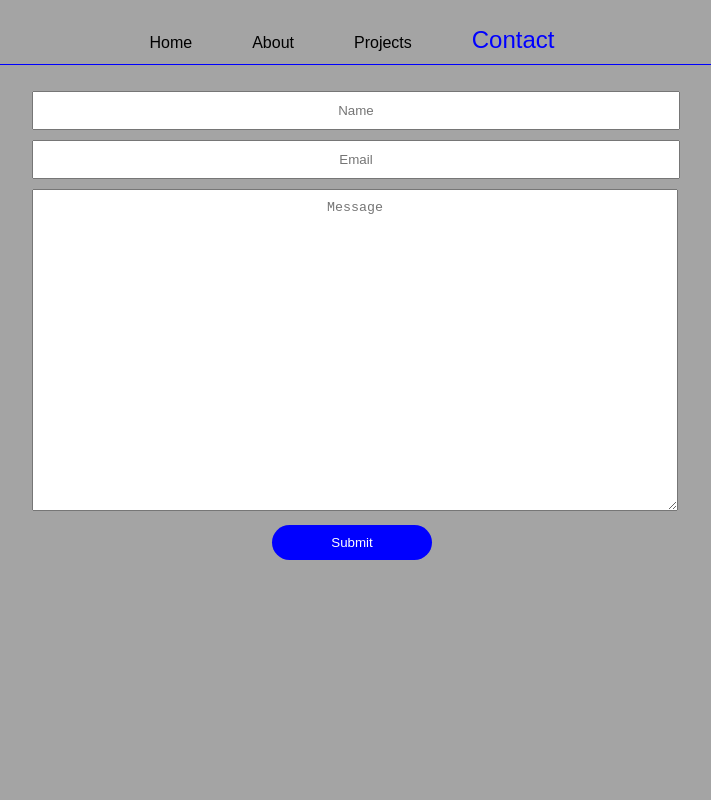
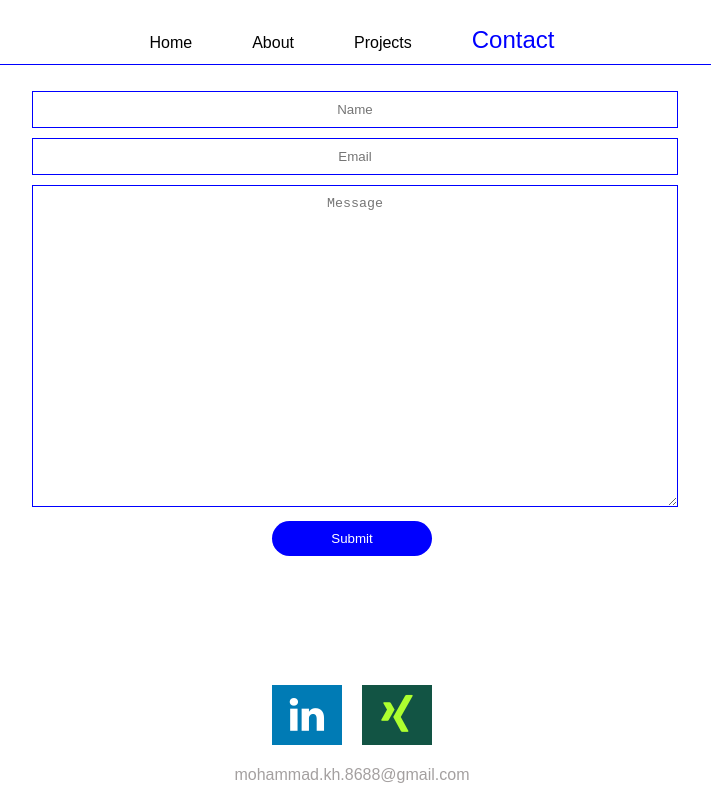
Before and after one commit to mohammadkharma/Portfolio, a React (Create React App) app in the folder portfolio/: page /contact in a window 1280 px wide. Shown: the whole page, without its empty margins (288-999 px from the left). Built offline with nearby package versions, Linux system fonts and the light colour scheme.

Commit message:
added acounts footer in Contact component

```diff
--- a/portfolio/src/App.css
+++ b/portfolio/src/App.css
@@ -3,7 +3,6 @@ body {
   margin: 0;
   padding: 0;
   font-family: Arial, Helvetica, sans-serif;
-  background: rgb(164, 164, 164);
 }
 
 .navbar ul {
@@ -116,6 +115,7 @@ body {
   padding-bottom: 10px;
   margin-top: 10px;
   text-align: center;
+  border: 1px solid blue;
 }
 
 .contact .field textarea {
@@ -123,6 +123,7 @@ body {
   height: 300px;
   padding-top: 10px;
   padding-bottom: 10px;
+  border: 1px solid blue;
   margin-top: 10px;
   text-align: center;
 }
@@ -139,3 +140,37 @@ body {
   margin-top: 10px;
   border-radius: 20px;
 }
+
+footer {
+  position: fixed;
+  left: 0;
+  bottom: 0;
+  width: 100%;
+  text-align: center;
+}
+
+.fa {
+  padding: 10px;
+  font-size: 40px;
+  width: 50px;
+  text-align: center;
+  text-decoration: none;
+  margin: 5px 10px;
+}
+
+.fa:hover {
+  opacity: 0.7;
+}
+
+.fa-linkedin {
+  background: #007bb5;
+  color: white;
+}
+.fa-xing {
+  background: #125444;
+  color: greenyellow;
+}
+
+footer p {
+  color: rgb(164, 160, 160);
+}
--- a/portfolio/src/components/Contact.jsx
+++ b/portfolio/src/components/Contact.jsx
@@ -22,6 +22,19 @@ const Contact = () => {
           <input className="submit" type="submit" value="Submit" />
         </div>
       </form>
+
+      <footer>
+        <a
+          href="https://www.linkedin.com/in/mohammad-kharma-95606ba9/"
+          class="fa fa-linkedin"
+        ></a>
+        <a
+          href="https://www.xing.com/profile/Mohammad_Kharma2/cv"
+          class="fa fa-xing"
+        ></a>
+
+        <p>mohammad.kh.8688@gmail.com</p>
+      </footer>
     </div>
   );
 };
```
